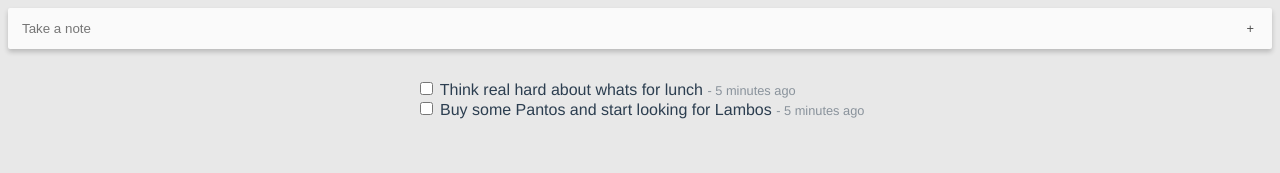
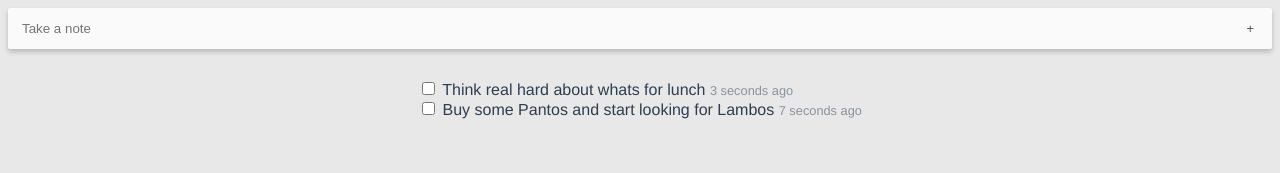
Before and after one commit to xde013/vue-challenge, a Vue app: page / in a window 1280 px wide. Shown: the top 173 px of the page. Built offline with nearby package versions, Linux system fonts and the light colour scheme.

Commit message:
add timeAgo filter

```diff
--- a/src/components/ToDoItem.vue
+++ b/src/components/ToDoItem.vue
@@ -3,7 +3,7 @@
 
     <input type='checkbox' v-model="todo.checked">
      {{this.todo.text}}
-     <span class='timeago'> - 5 minutes ago</span>
+     <span class='timeago'> {{ todo.createdAt | timeAgo }} </span>
   </div>
 </template>
 
@@ -13,6 +13,26 @@ export default {
   props: {
     todo: {
       required: true
+    }
+  },
+  filters: {
+    timeAgo (date) {
+      const seconds = Math.floor((new Date() - date) / 1000)
+      const formats = [
+        { format: 'year', duration: 356 * 24 * 60 * 60 },
+        { format: 'month', duration: 30 * 24 * 60 * 60 },
+        { format: 'week', duration: 7 * 24 * 60 * 60 },
+        { format: 'day', duration: 24 * 60 * 60 },
+        { format: 'hour', duration: 60 * 60 },
+        { format: 'minute', duration: 60 },
+        { format: 'second', duration: 1 }
+      ]
+      for (const f of formats) {
+        const interval = Math.floor(seconds / f.duration)
+        const format = interval > 1 ? f.format + 's' : f.format
+        if (interval >= 1) return `${interval} ${format} ago`
+      }
+      return 'Just now'
     }
   }
 }
```
